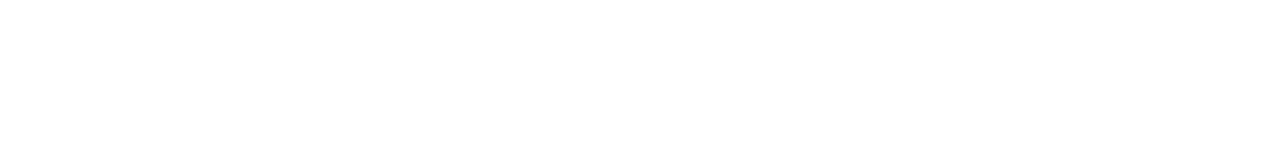
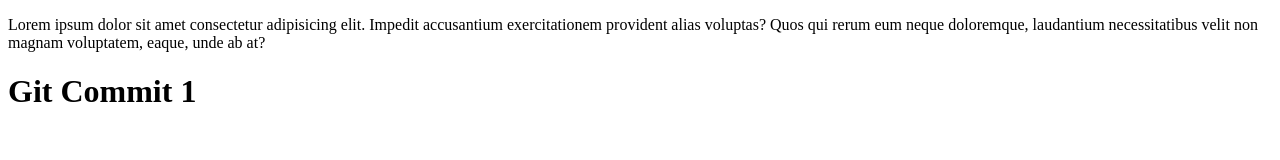
Before and after one commit to Ingwaridze/GitHub_homework, a plain HTML site: page index.html in a window 1280 px wide. Drawn offline with Linux system fonts and the light colour scheme.

Commit message:
add Header1

```diff
--- a/index.html
+++ b/index.html
@@ -5,5 +5,13 @@
     <meta name="viewport" content="width=device-width, initial-scale=1.0" />
     <title>Document</title>
   </head>
-  <body></body>
+  <body>
+    <p>
+      Lorem ipsum dolor sit amet consectetur adipisicing elit. Impedit
+      accusantium exercitationem provident alias voluptas? Quos qui rerum eum
+      neque doloremque, laudantium necessitatibus velit non magnam voluptatem,
+      eaque, unde ab at?
+    </p>
+    <h1>Git Commit 1</h1>
+  </body>
 </html>
```
